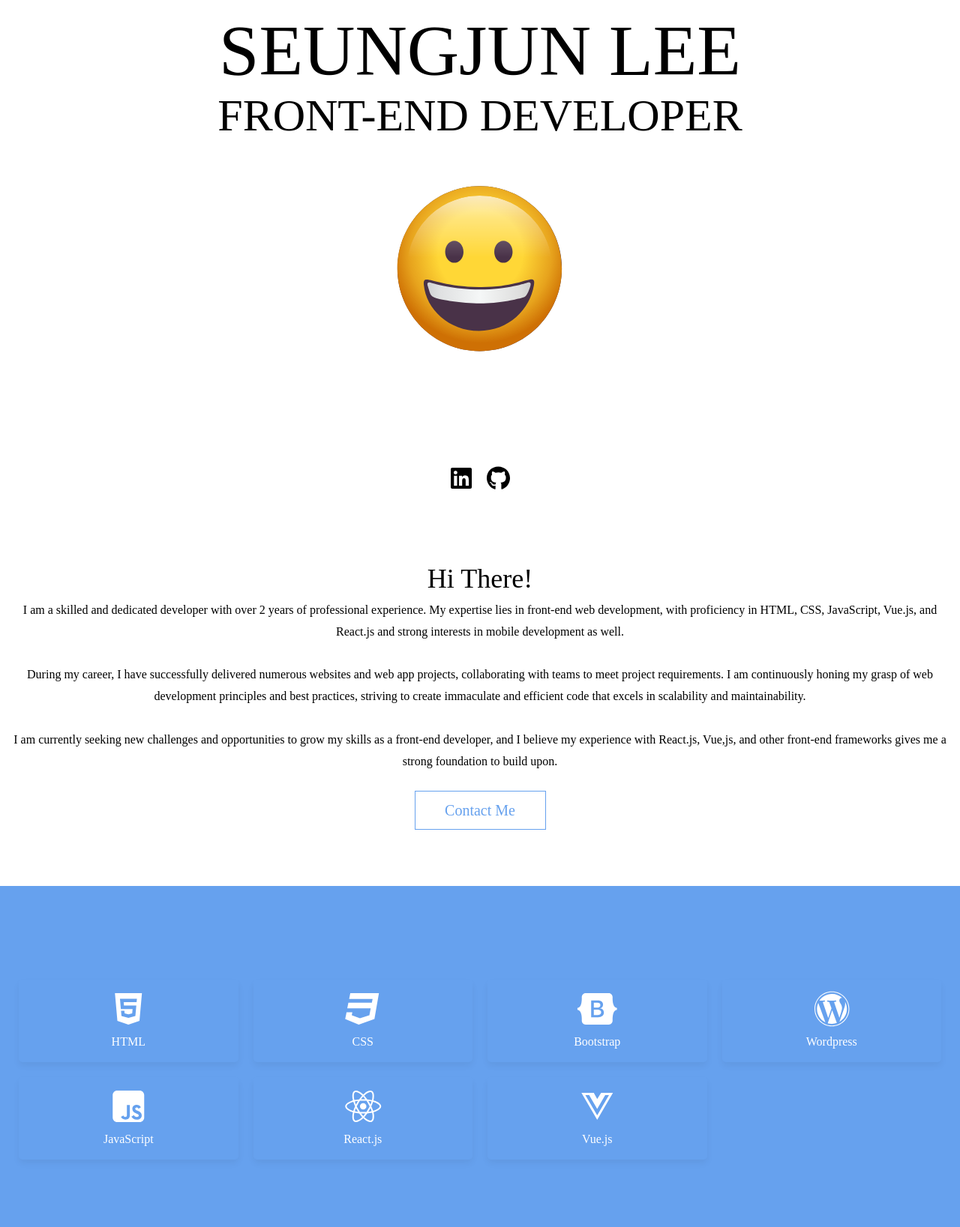
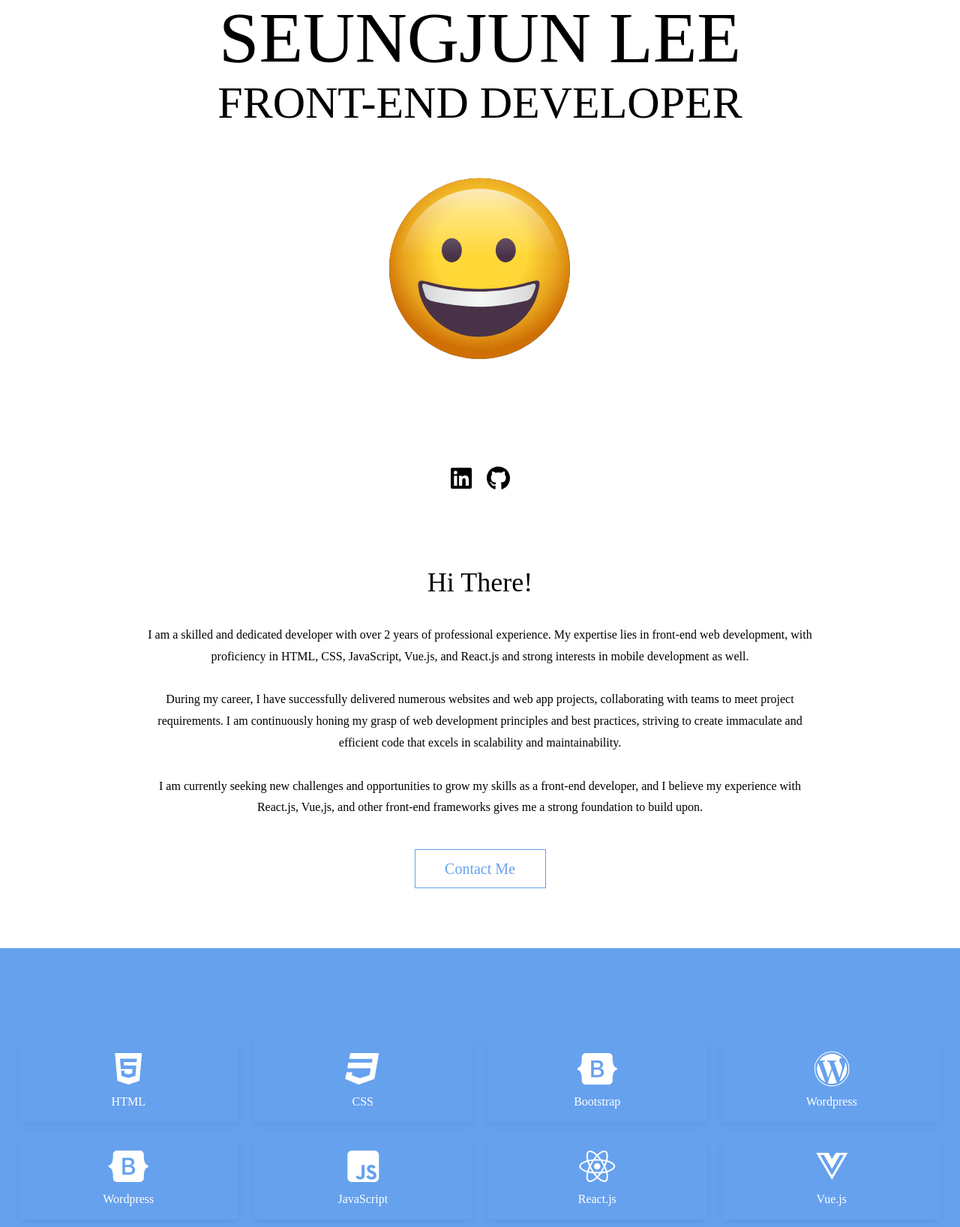
Before and after one commit to tinodevclumsy/portfolio, a Gatsby site: page / in a window 1280 px wide. Shown: the part 123-1760 px from the top of the page at 75% size. Built offline with nearby package versions, Linux system fonts and the light colour scheme; Gatsby itself is replaced by a stand-in of ours; a web font is replaced by a local one.

Commit message:
adding styled components to components

```diff
--- a/src/components/SectionAbout.js
+++ b/src/components/SectionAbout.js
@@ -4,11 +4,11 @@
 export default function About() {
   return (
     <div id="about">
-      <div className="container--section container--section-about">
+      <div className="container--section container--section-about py-20">
         <div className="container">
           <div className="container--content m-auto text-center">
             <h2 className="text-4xl mb-2">Hi There!</h2>
-            <p>
+            <p className="max-w-4xl mx-auto pt-7 pb-4">
               I am a skilled and dedicated developer with over 2 years of
               professional experience. My expertise lies in front-end web
               development, with proficiency in HTML, CSS, JavaScript, Vue.js,
--- a/src/components/SectionExperience.js
+++ b/src/components/SectionExperience.js
@@ -8,7 +8,7 @@
   return (
     <div
       id="work-project"
-      className="container--section container--section-experience"
+      className="container--section container--section-experience pt-10 pb-20"
     >
       <div className="container">
         <Lottie animationData={experienceAnimation} className="animation-exp" />
--- a/src/components/SectionLanding.js
+++ b/src/components/SectionLanding.js
@@ -3,6 +3,14 @@
 import { faLinkedin, faGithub } from "@fortawesome/free-brands-svg-icons"
 import Lottie from "lottie-react"
 import smilieAnimation from "../assets/smile.json"
+import styled from "styled-components"
+
+const SnsContainer = styled.div`
+  bottom: 0;
+  left: 0;
+  width: 100%;
+  padding: 20px 0;
+`
 
 export default function Landing() {
   return (
@@ -10,17 +18,14 @@
       <div className="container flex flex-col items-center">
         <h1 className="header--title text-8xl">SEUNGJUN LEE</h1>
 
-        <h2 className="text-6xl pt-2">
-          FRONT-END DEVELOPER
-        </h2>
+        <h2 className="text-6xl pt-2">FRONT-END DEVELOPER</h2>
 
-        <Lottie animationData={smilieAnimation} className="animation-main" />
-
+        <Lottie animationData={smilieAnimation} className="animation-main max-w-sm" />
       </div>
 
-      <div className="container--sns-top absolute flex justify-center items-center">
+      <SnsContainer className="absolute flex justify-center items-center">
         <a
-          className="item--sns d-flex"
+          className="item--sns d-flex mx-2.5"
           href="https://www.linkedin.com/in/seungjun-martin-lee-tinodevclumsy/"
           target="_blank"
           rel="noreferrer"
@@ -28,14 +33,15 @@
           <FontAwesomeIcon icon={faLinkedin} size="2x" />
         </a>
         <a
-          className="item--sns d-flex"
+          className="item--sns d-flex mx-2.5"
           href="https://github.com/tinodevclumsy"
           target="_blank"
           rel="noreferrer"
         >
           <FontAwesomeIcon icon={faGithub} size="2x" />
         </a>
-      </div>
+      </SnsContainer>
+      {/* <div className="container--sns-top absolute flex justify-center items-center"></div> */}
     </div>
   )
 }
--- a/src/components/SectionSkill.js
+++ b/src/components/SectionSkill.js
@@ -9,68 +9,87 @@
   faVuejs,
   faWordpress,
 } from "@fortawesome/free-brands-svg-icons"
+import styled from "styled-components"
+
+const SkillItem = styled.div`
+  padding: 15px;
+  width: calc(25% - 20px);
+  color: #fff;
+  box-shadow: 0px 5px 10px 0px rgba(0, 0, 0, 0.05);
+  margin: 10px;
+  border-radius: 5px;
+  text-align: center;
+`
 
 export default function About() {
   return (
-    <div id="skill" className="container--section container--section-skill">
+    <div id="skill" className="container--section container--section-skill primary-bg py-28">
       <div className="container">
         <div className="inner-container flex flex-wrap">
-          <span className="item-skill flex flex-col">
+          <SkillItem className="flex flex-col">
             <FontAwesomeIcon
               className="mb-2 text-white"
               icon={faHtml5}
               size="3x"
             />
             HTML
-          </span>
-          <span className="item-skill flex flex-col">
+          </SkillItem>
+          <SkillItem className="flex flex-col">
             <FontAwesomeIcon
               className="mb-2 text-white"
               icon={faCss3}
               size="3x"
             />
             CSS
-          </span>
-          <span className="item-skill flex flex-col">
+          </SkillItem>
+          <SkillItem className="flex flex-col">
             <FontAwesomeIcon
               className="mb-2 text-white"
               icon={faBootstrap}
               size="3x"
             />
             Bootstrap
-          </span>
-          <span className="item-skill flex flex-col">
+          </SkillItem>
+          <SkillItem className="flex flex-col">
             <FontAwesomeIcon
               className="mb-2 text-white"
               icon={faWordpress}
               size="3x"
             />
             Wordpress
-          </span>
-          <span className="item-skill flex flex-col">
+          </SkillItem>
+          <SkillItem className="flex flex-col">
+            <FontAwesomeIcon
+              className="mb-2 text-white"
+              icon={faBootstrap}
+              size="3x"
+            />
+            Wordpress
+          </SkillItem>
+          <SkillItem className="flex flex-col">
             <FontAwesomeIcon
               className="mb-2 text-white"
               icon={faJsSquare}
               size="3x"
             />
             JavaScript
-          </span>
-          <span className="item-skill flex flex-col">
+          </SkillItem>
+          <SkillItem className="flex flex-col">
             <FontAwesomeIcon
               className="mb-2 text-white"
               icon={faReact}
               size="3x"
             />
             React.js
-          </span>
-          <span className="item-skill flex flex-col">
+          </SkillItem>
+          <SkillItem className="flex flex-col">
             <FontAwesomeIcon
               className="mb-2 text-white"
               icon={faVuejs}
               size="3x"
             />
             Vue.js
-          </span>
+          </SkillItem>
         </div>
       </div>
     </div>
--- a/src/components/TheHeader.js
+++ b/src/components/TheHeader.js
@@ -18,6 +18,10 @@
       -webkit-box-shadow: 0 0 7px 2px rgba(0, 0, 0, 0.1);
       box-shadow: 0 0 7px 2px rgba(0, 0, 0, 0.1);
     `}
+`
+
+const HeaderContainer = styled.div`
+  height: 100px;
 `
 
 const MenuItem = styled.a`
@@ -58,11 +62,8 @@
   })
 
   return (
-    <StyledHeader
-      sticky={scrollPosition > 0}
-      className="header"
-    >
-      <div className="container flex justify-between items-center">
+    <StyledHeader sticky={scrollPosition > 0} className="header">
+      <HeaderContainer className="container flex justify-between items-center">
         <Logo>
           <img src={logo} alt="Seungjun Lee's Portfolio Website - Logo" />
         </Logo>
@@ -92,7 +93,7 @@
             </MenuItem>
           </li>
         </ul>
-      </div>
+      </HeaderContainer>
     </StyledHeader>
   )
 }
--- a/src/components/TheSns.js
+++ /dev/null
@@ -1,15 +0,0 @@
-import React from "react"
-
-export default function Landing() {
-  return (
-    <div className="section-container section-landing h-screen flex justify-center items-center">
-      <div className="inner-container">
-        <h1 className="text-8xl text-white">
-          HI THERE, I'M <br />
-          SEUNGJUN LEE <br />
-          FRONT END DEVELOPER
-        </h1>
-      </div>
-    </div>
-  )
-}
--- a/src/styles/global.css
+++ b/src/styles/global.css
@@ -26,68 +26,7 @@
   color: #fff;
 }
 
-.btn--tino-white {
-  color: #fff;
-  border: 1px solid #fff;
-}
-
-
-/* header */
-
-.header .container {
-  height: 100px;
-}
-
-/* landing */
-
-.container--sns-top {
-  bottom: 0;
-  left: 0;
-  width: 100%;
-  padding: 20px 0;
-}
-
-.item--sns {
-  margin: 0 10px;
-}
-
-.animation-main {
-  max-width: 350px;
-}
-
-/* about */
-
-.container--section-about {
-  padding: 75px 0;
-}
-
-.container--section-about .description {
-  max-width: 850px;
-  margin: auto;
-}
-
-/* skill */
-
-.container--section-skill {
-  padding: 115px 0;
-  background-color: var(--primary-color);
-}
-
-.item-skill {
-  padding: 15px;
-  width: calc(25% - 20px);
-  color: #fff;
-  box-shadow: 0px 5px 10px 0px rgba(0, 0, 0, 0.05);
-  margin: 10px;
-  border-radius: 5px;
-  text-align: center;
-}
-
 /* experience */
-
-.container--section-experience {
-  padding: 35px 0 75px;
-}
 
 .item-experience ul li {
   position: relative;
--- a/src/styles/globalStyles.js
+++ b/src/styles/globalStyles.js
@@ -17,6 +17,9 @@
 }
 .primary-text {
   color: var(--primary-color);
+}
+.primary-bg {
+  background-color: var(--primary-color);
 }
 html {
   font-size: 16px;
```
